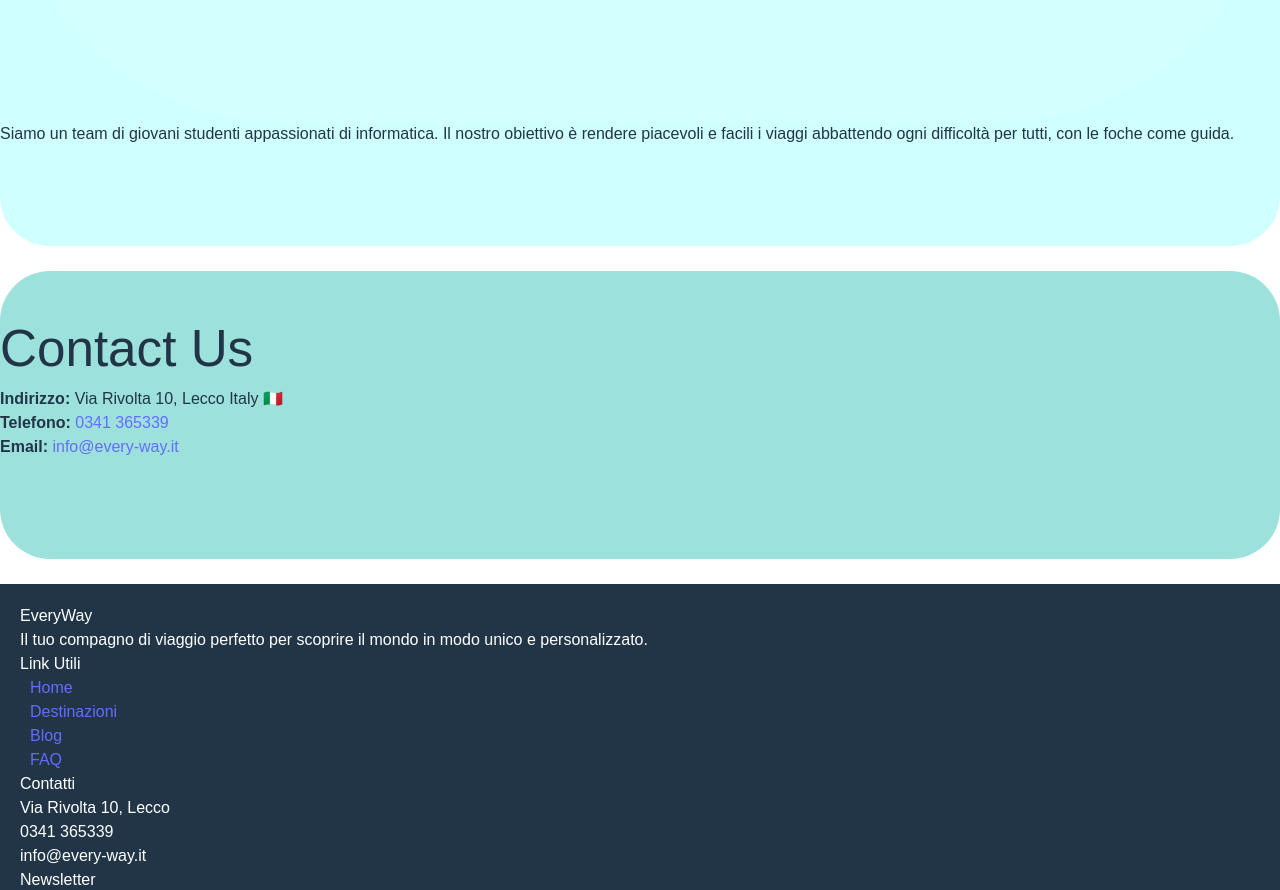
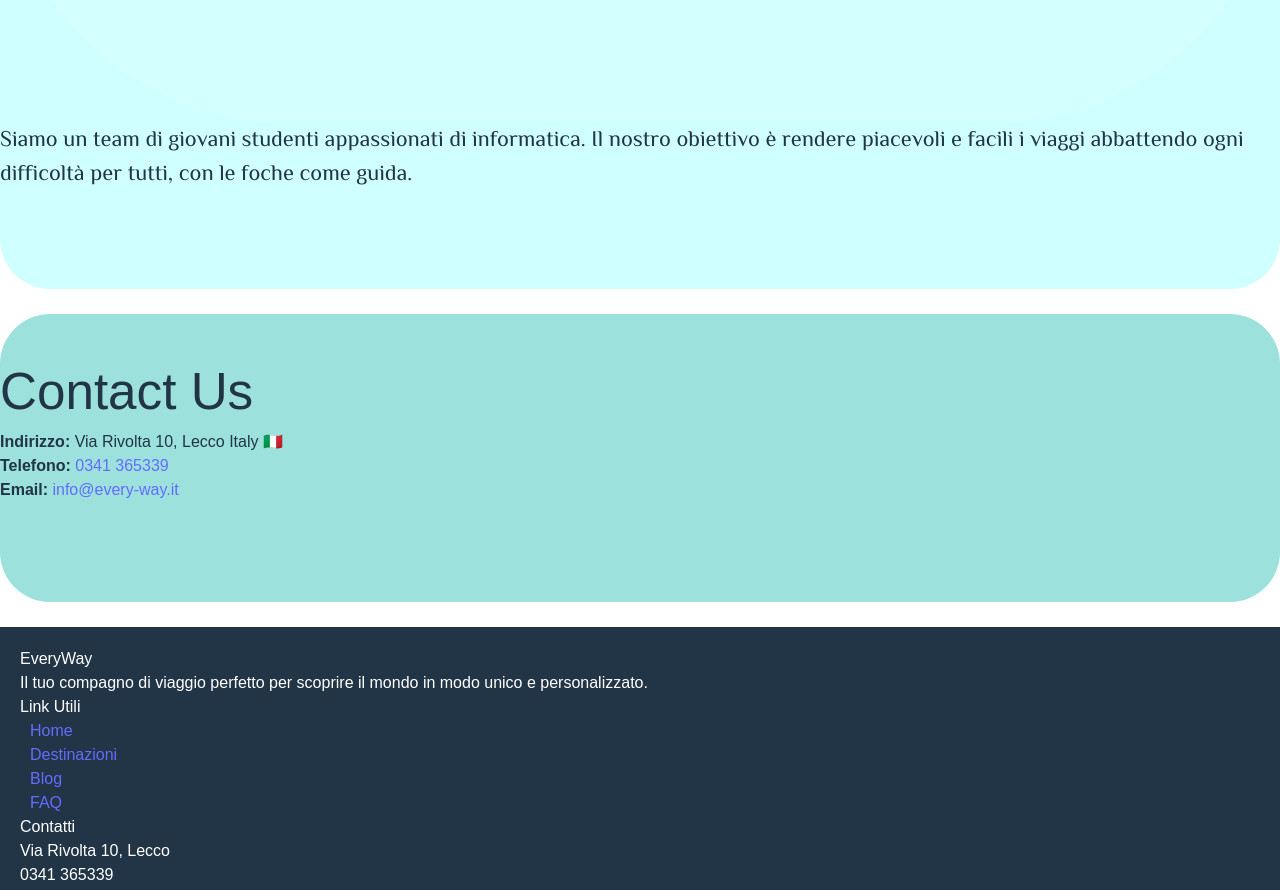
Before and after one commit to everway-ja/EveryWay.JA-Frontend-Web, a React (Vite) app: page / in a window 1280 px wide. Shown: the part 6200-7090 px from the top of the page. Built offline with nearby package versions, Linux system fonts and the light colour scheme.

Commit message:
next update

```diff
--- /dev/null
+++ b/src/components/AboutUs.css
@@ -0,0 +1,12 @@
+@font-face {
+    font-family: 'CustomFont2';
+    src: url('/src/assets/fonts/Philosopher-Regular.ttf') format('truetype');
+    font-weight: normal;
+    font-style: normal;
+
+}
+
+.custom-font2 {
+    font-family: 'CustomFont2', sans-serif;
+    font-size: 1.4rem;
+}
--- a/src/components/AboutUs.jsx
+++ b/src/components/AboutUs.jsx
@@ -1,4 +1,5 @@
 import React from 'react';
+import './AboutUs.css';
 
 const AboutUs = ({ title, description, image }) => {
     return (
@@ -11,7 +12,7 @@ const AboutUs = ({ title, description, image }) => {
             <div className="flex justify-center mb-8">
                 <img src={image} alt={title} className="rounded-full w-32 h-32 object-cover" />
             </div>
-            <p className="text-center text-lg text-gray-600 px-80">
+            <p className="text-center text-lg text-gray-600 px-80 custom-font2">
                 {description}
             </p>
         </div>
```
Also changed, not shown: src/assets/fonts/Boldonse-Regular.ttf (added), src/assets/fonts/Philosopher-Regular.ttf (added).
